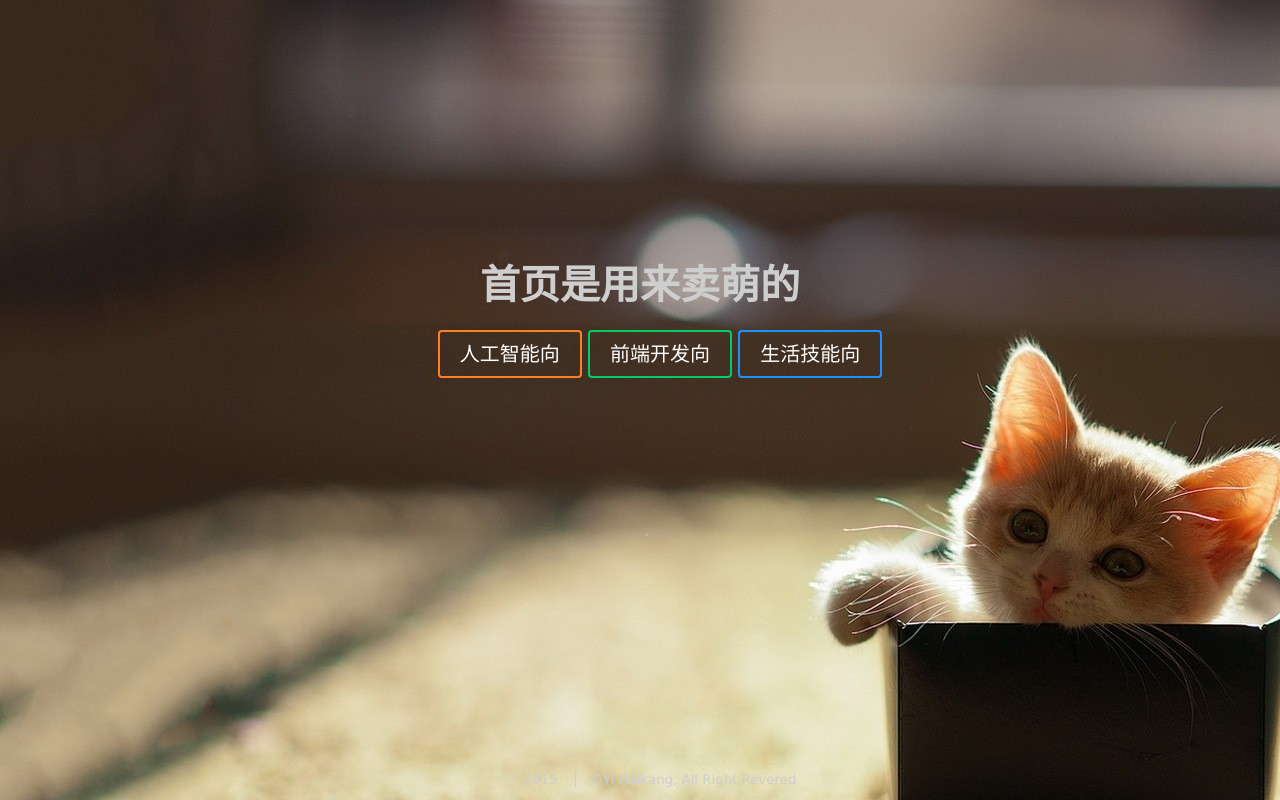
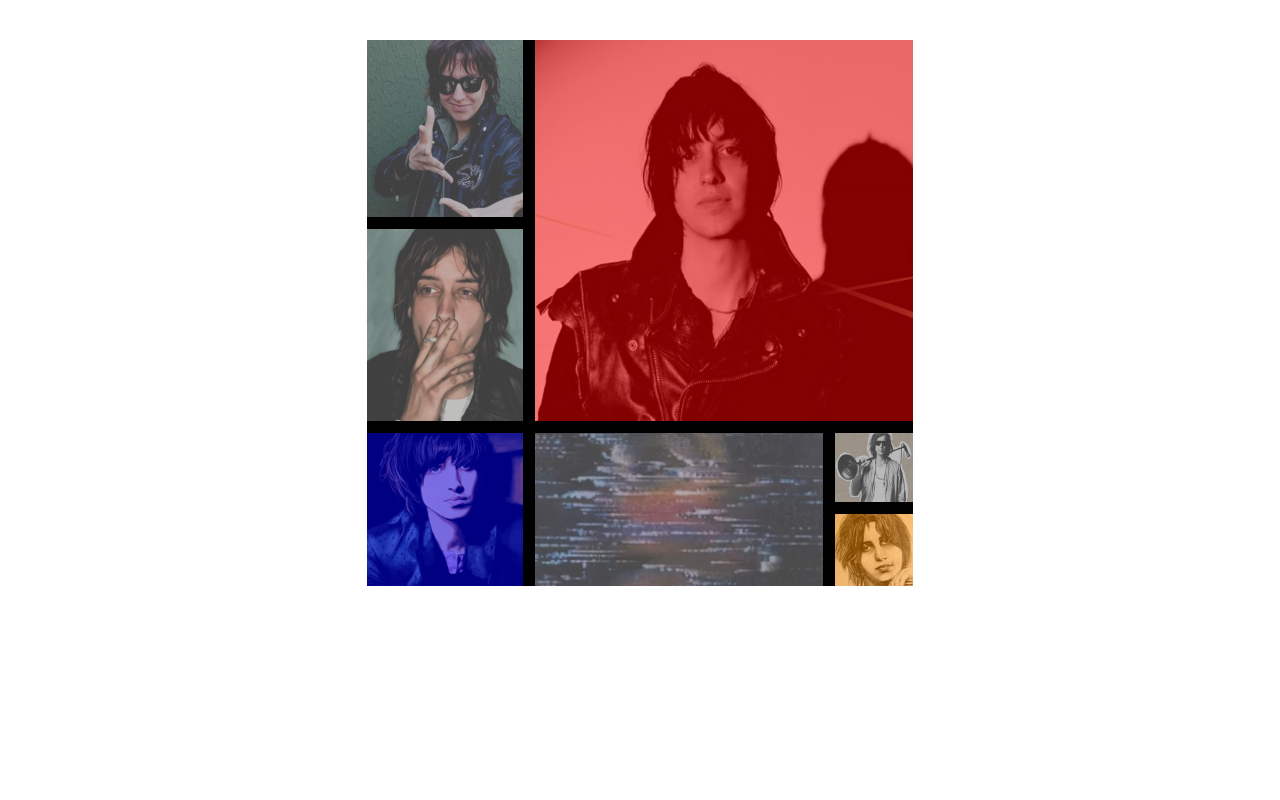
Before and after one commit to Victoriayhk/blog-theme, a plain HTML site: page index.html in a window 1280 px wide. Drawn offline with Linux system fonts and the light colour scheme.

Commit message:
jules和格子完成

```diff
--- /dev/null
+++ b/css/index.css
@@ -0,0 +1,148 @@
+/* 绝对位置 */
+
+#jules, #shadow {
+	font-size: 0;
+	position: fixed;
+	left: 50%;
+	top: 50%;
+	width: 546px;
+	height: 546px;
+	margin-top: -360px;
+	margin-left: -273px;
+}
+
+/* 格子的固定大小和摆放方式 */
+
+.c1 {
+	display: inline-block;
+	width: 156px;
+	height: 546px;
+	margin-right: 12px;
+}
+
+.c2 {
+	display: inline-block;
+	width: 378px;
+	height: 546px;
+}
+
+.c3 {
+	display: block;
+	width: 378px;
+	height: 153px;
+}
+
+.c4 {
+	display: inline-block;
+	width: 78px;
+	height: 153px;
+}
+
+.p1 {
+	display: block;
+	width: 156px;
+	height: 177px;
+	margin-bottom: 12px;
+}
+
+.p2 {
+	display: block;
+	width: 156px;
+	height: 192px;
+	margin-bottom: 12px;
+}
+
+.p3 {
+	display: block;
+	width: 156px;
+	height: 153px;
+}
+
+.p3 {
+	display: block;
+	width: 156px;
+	height: 153px;
+}
+
+.p4 {
+	display: block;
+	width: 378px;
+	height: 381px;
+	margin-bottom: 12px;
+}
+
+.p5 {
+	display: inline-block;
+	width: 288px;
+	height: 153px;
+	margin-right: 12px;
+}
+
+.p6 {
+	display: inline-block;
+	width: 78px;
+	height: 69px;
+	margin-bottom: 12px;
+}
+
+.p7 {
+	display: inline-block;
+	width: 78px;
+	height: 72px;
+}
+
+/* 基本的图片背景的边框颜色为黑 */
+
+#jules {
+	background-color: #000;
+}
+
+/* 彩色阴影 模仿格子图 */
+
+#shadow .p1, #shadow .p2, #shadow .p5, #shadow .p6 {
+	background-color: gray;
+	filter:alpha(opacity=50);
+	-moz-opacity:0.5;
+	-khtml-opacity:0.5;
+	opacity: 0.5;
+}
+
+#shadow .p3 {
+	background-color: blue;
+	filter:alpha(opacity=50);
+	-moz-opacity:0.5;
+	-khtml-opacity:0.5;
+	opacity: 0.5;
+}
+
+#shadow .p4 {
+	background-color: red;
+	filter:alpha(opacity=50);
+	-moz-opacity:0.5;
+	-khtml-opacity:0.5;
+	opacity: 0.5;
+}
+
+#shadow .p7 {
+	background-color: darkorange;
+	filter:alpha(opacity=50);
+	-moz-opacity:0.5;
+	-khtml-opacity:0.5;
+	opacity: 0.5;
+}
+
+#shadow .p1:hover,
+#shadow .p2:hover,
+#shadow .p3:hover,
+#shadow .p4:hover,
+#shadow .p5:hover,
+#shadow .p6:hover,
+#shadow .p7:hover {
+	background-color: transparent;
+	-moz-transition: background 0.4s ease-in-out;
+	-webkit-transition: background 0.4s ease-in-out;
+	-ms-transition: background 0.4s ease-in-out;
+	transition: background 0.4s ease-in-out;
+}
+
+/* 跳转提示和跳转 */
--- a/index.html
+++ b/index.html
@@ -1,34 +1,73 @@
-<!DOCTYPE html><html><head><meta charset='UTF-8' /><title>Index Page</title><style type="text/css">
-* { text-align: center; }
-body { color: #CECECE; background: url(bg.jpg); font: 20px Verdana,sans-serif; }
-#header { margin-top: 20%; }
-h1 { font-size: 30pt; }
-ul { list-style-type: none; }
-li { display: inline-block; }
-a { color: #FFF; padding: 0.5em 1em; text-decoration: none; border-radius: 4px; }
-a:hover { color: #AAA; }
-.orange { border: solid 2px #FF7F24; }
-.green { border: solid 2px #00CD66; }
-.blue { border: solid 2px #1E90FF; }
-footer { font-size: 10pt; position: absolute; left: 0; bottom: 0; right: 0; }
-footer li { border-left: 1px solid; padding: 0 1em; }
-footer li:first-child { border: 0; }
-</style></head>
-<body>
-	<div id = "header">
-		<header><h1>首页是用来卖萌的</h1></header>
+<!DOCTYPE html>
+<html>
+	<head>
+		<meta charset='UTF-8'/>
+		<title>Index Page</title>
+		<link rel="stylesheet" href="css/index.css"/>
+		<link rel="shortcut icon" href="img/icon"/>
+	</head>
+
+	<body>
 		<nav>
-			<ul>
-				<li><a class = "orange" href="archive.html">人工智能向</a></li>
-				<li><a class = "green" href="archive.html">前端开发向</a></li>
-				<li><a class = "blue" href="archive.html">生活技能向</a></li>
-			</ul>
+
+			<!-- 基本头像图片 共7张 -->
+			<div id="jules">
+				<div class="c1">
+					<img class="p1" src="img/jules/1.png"/>
+					<img class="p2" src="img/jules/2.png"/>
+					<img class="p3" src="img/jules/3.png"/>
+				</div>
+				<div class="c2">
+					<img class="p4" src="img/jules/4.png"/>
+					<div class="c3">
+						<img class="p5" src="img/jules/5.png"/>
+						<div class="c4">
+							<img class="p6" src="img/jules/6.png"/>
+							<img class="p7" src="img/jules/7.png"/>
+						</div>
+					</div>
+				</div>
+			</div>
+
+			<!-- 彩色阴影(红, 黄, 蓝)  -->
+			<div id="shadow">
+				<div class="c1">
+					<div class="p1"></div>
+					<div class="p2"></div>
+					<div class="p3"></div>
+				</div>
+				<div class="c2">
+					<div class="p4"></div>
+					<div class="c3">
+						<div class="p5"></div>
+						<div class="c4">
+							<div class="p6"></div>
+							<div class="p7"></div>
+						</div>
+					</div>
+				</div>
+			</div>
+
+			<!-- 提示和跳转  -->
+			<div id="link">
+				<div class="c1">
+					<div class="p1"></div>
+					<div class="p2"></div>
+					<div class="p3"></div>
+				</div>
+				<div class="c2">
+					<div class="p4"></div>
+					<div class="c3">
+						<div class="p5"></div>
+						<div class="c4">
+							<div class="p6"></div>
+							<div class="p7"></div>
+						</div>
+					</div>
+				</div>
+			</div>
+
 		</nav>
-	</div>
-	<footer>
-		<ul>
-			<li>2015</li>
-			<li>&copy;Yi Huikang, All Right Revered</li>
-		</ul>
-	</footer>
-</body></html>
+
+	</body>
+</html>
```
Also changed, not shown: css/main.css (added), img/bg.jpg (renamed from bg.jpg), img/jules/1.png (added), img/jules/2.png (added), img/jules/3.png (added), img/jules/4.png (added), img/jules/5.png (added), img/jules/6.png (added), img/jules/7.png (added), img/jules/grid.png (added), 1 other file.
